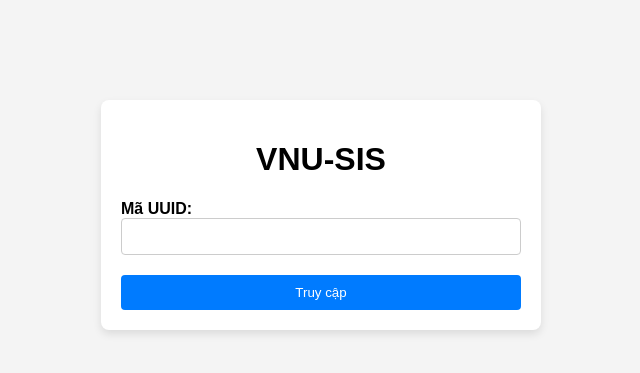
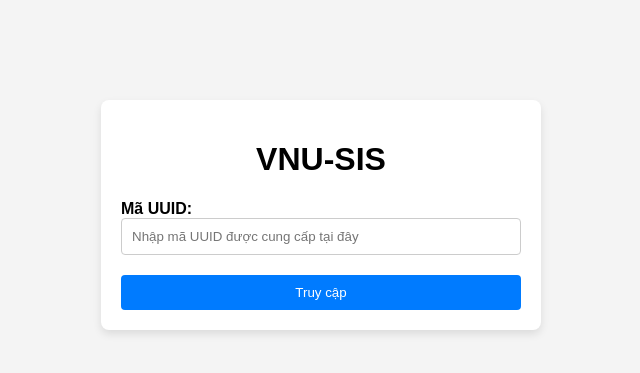
Before and after one commit to hoangtrongbinh1111/Private_Review_Report_VNU_SIS, a Flask app: page / in a window 1280 px wide. Shown: the top 373 px of the page, without its empty margins (319-959 px from the left). Run offline with Flask 2, Linux system fonts and the light colour scheme.

Commit message:
Update login.html

```diff
--- a/app/templates/login.html
+++ b/app/templates/login.html
@@ -74,7 +74,7 @@
         {% endwith %}
         <form action="{{ url_for('login') }}" method="POST">
             <label for="uuid">Mã UUID:</label><br>
-            <input type="text" id="uuid" name="uuid"><br>
+            <input type="text" id="uuid" name="uuid" placeholder="Nhập mã UUID được cung cấp tại đây"><br>
             <input type="submit" value="Truy cập">
         </form>
     </div>
```
